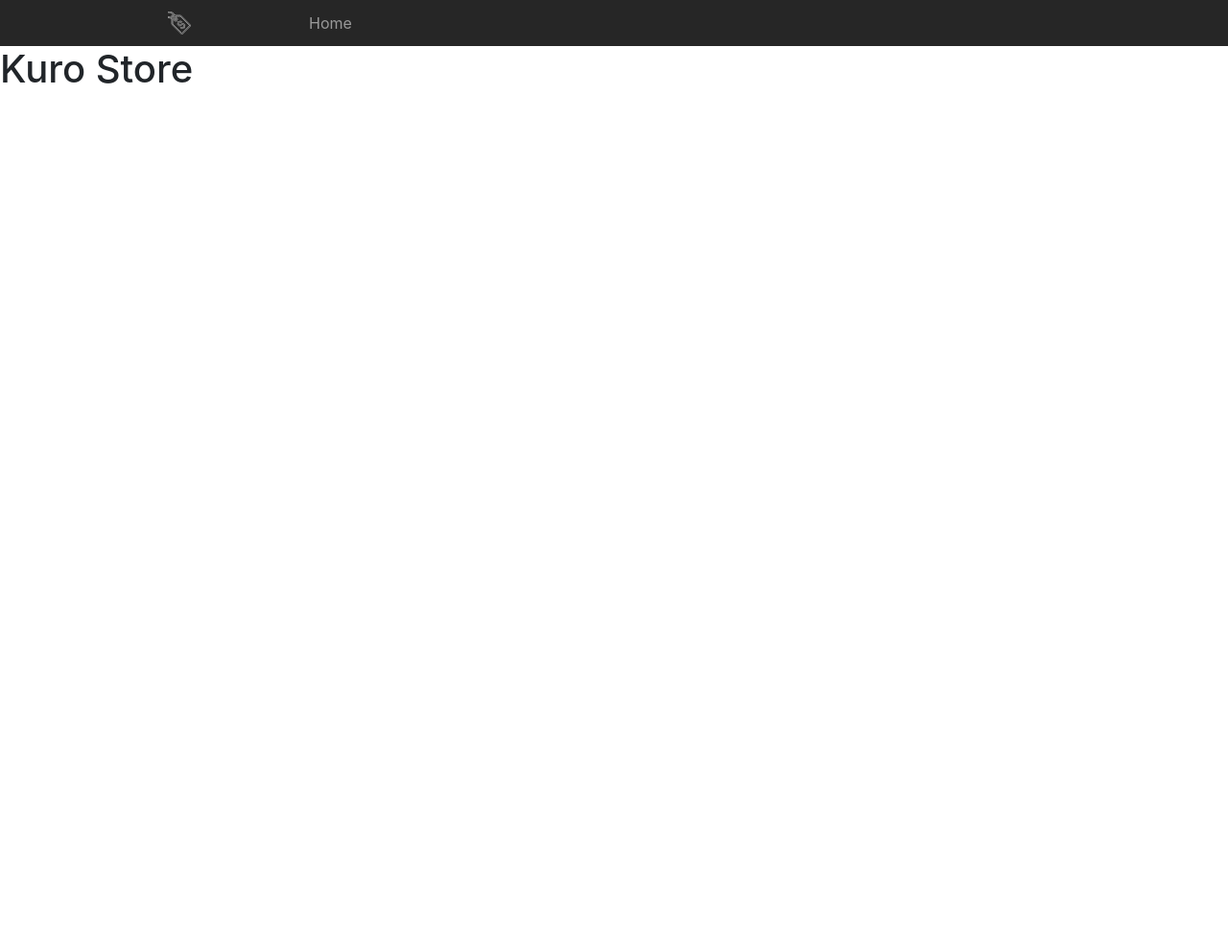
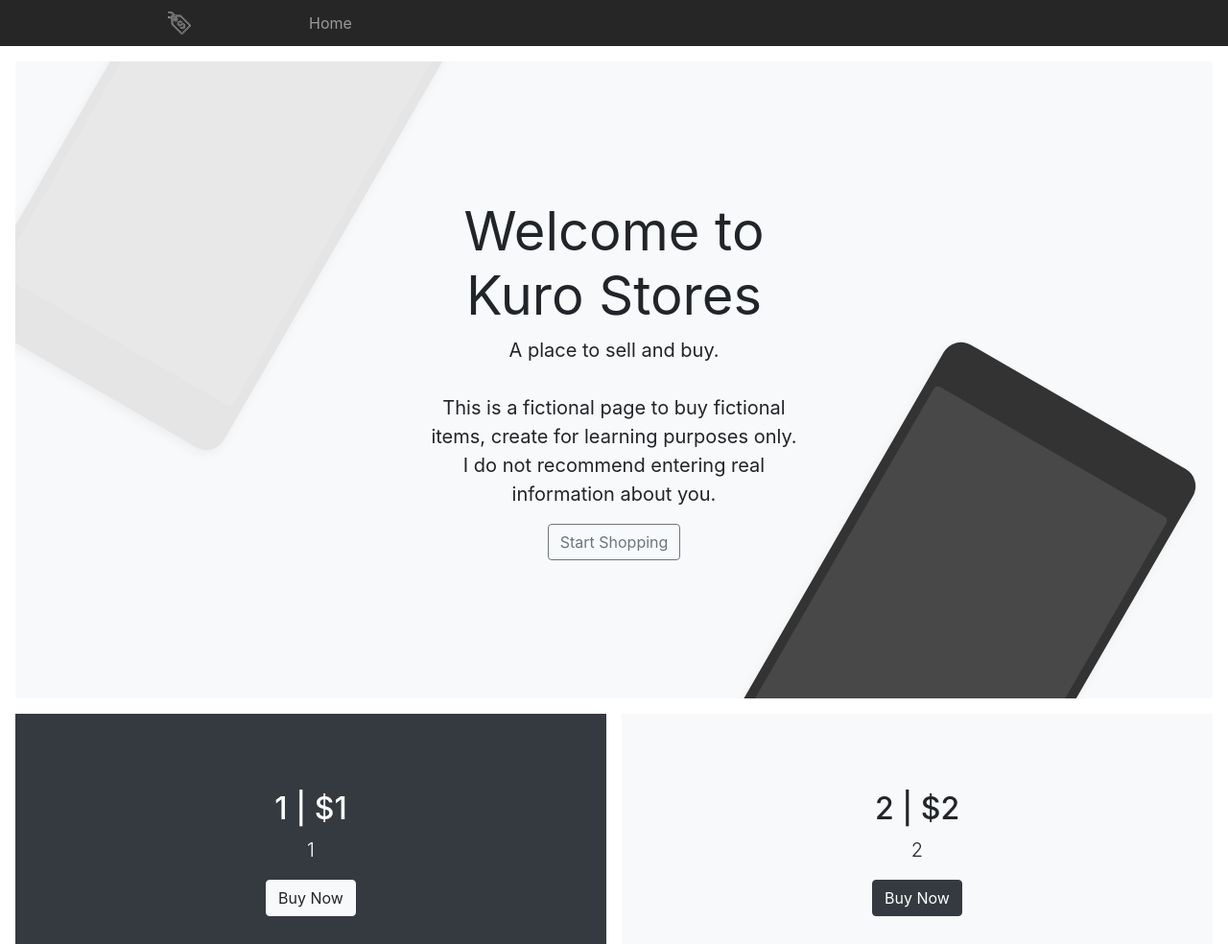
Before and after one commit to kuro-vale/kuro-store-django, a Django app: page /home/ in a window 1280 px wide. Shown: the top 984 px of the page at 96% size. Before the commit the page ends 87 px from the top, so only its background shows below. Run offline with Django 4.2, Linux system fonts and the light colour scheme; data comes from the database, SQL or seed files in the repository; both versions use the stored data as it was after the commit; some libraries are stand-ins or nearby versions.

Commit message:
Make the logic to render pair blocks of items with symmetric color

```diff
--- a/project/settings.py
+++ b/project/settings.py
@@ -25,7 +25,7 @@ SECRET_KEY = 'django-insecure-%@mrrvg_*duqs359u-y*2czrdq=oi$e!27e2@-1q!^d7&w^1%f
 # SECURITY WARNING: don't run with debug turned on in production!
 DEBUG = True
 
-ALLOWED_HOSTS = ['localhost', '0.0.0.0', '127.0.0.1']
+ALLOWED_HOSTS = ['*']
 
 
 # Application definition
--- a/sales/static/css/style.css
+++ b/sales/static/css/style.css
@@ -79,3 +79,10 @@
 }
 
 .overflow-hidden { overflow: hidden; }
+
+img {
+    object-fit: contain;
+    width: 100%;
+    height: 100%;
+    color: red;
+}
--- a/sales/templates/base.html
+++ b/sales/templates/base.html
@@ -5,6 +5,7 @@
 {% bootstrap_javascript jquery='full' %}
 
 {% block head %}
+    <link rel="icon" href="{% static 'images/favicon.ico' %}">
     <link href="{% static 'css/style.css' %}" rel="stylesheet">
     <title>Kuro Store</title>
 {% endblock %}
--- a/sales/templates/sales/home.html
+++ b/sales/templates/sales/home.html
@@ -1,5 +1,74 @@
 {% extends 'base.html' %}
 
 {% block content %}
-<h1>Kuro Store</h1>
+<div class="position-relative overflow-hidden p-3 p-md-5 m-md-3 text-center bg-light">
+      <div class="col-md-5 p-lg-5 mx-auto my-5">
+        <h1 class="display-4 font-weight-normal">Welcome to {{ store.name }}</h1>
+        <p class="lead font-weight-normal">A place to sell and buy.<br><br>This is a fictional page to buy fictional items, create for learning purposes only.<br> I do not recommend entering real information about you.</p>
+        <a class="btn btn-outline-secondary" href="#shop-zone">Start Shopping</a>
+      </div>
+      <div class="product-device box-shadow d-none d-md-block"></div>
+      <div class="product-device product-device-2 box-shadow d-none d-md-block"></div>
+</div>
+<section id="shop-zone">
+{% for item in items %}
+    {% if not forloop.counter|divisibleby:"2" %}
+        <div class="d-md-flex flex-md-equal w-100 my-md-3 pl-md-3">
+            {% for i in item %}
+                {% if not forloop.counter|divisibleby:"2" %}
+                    <div class="bg-dark mr-md-3 pt-3 px-3 pt-md-5 px-md-5 text-center text-white overflow-hidden">
+                        <div class="my-3 py-3">
+                            <h2 class="display-5">{{ i }} | ${{ i }}</h2>
+                            <p class="lead">{{ i }}</p>
+                            <a class="btn btn-light" href="#">Buy Now</a>
+                        </div>
+                        <div class="bg-light box-shadow mx-auto" style="width: 80%; height: 300px; border-radius: 21px 21px 0 0;">
+                            <img src="{{ i }}" alt="Image of {{ i }}">
+                        </div>
+                    </div>
+                {% elif forloop.counter|divisibleby:"2" %}
+                    <div class="bg-light mr-md-3 pt-3 px-3 pt-md-5 px-md-5 text-center overflow-hidden">
+                        <div class="my-3 p-3">
+                            <h2 class="display-5">{{ i }} | ${{ i }}</h2>
+                            <p class="lead">{{ i }}</p>
+                            <a class="btn btn-dark" href="#">Buy Now</a>
+                        </div>
+                        <div class="bg-dark box-shadow mx-auto" style="width: 80%; height: 300px; border-radius: 21px 21px 0 0;">
+                            <img src="{{ i }}" alt="Image of {{ i }}">
+                        </div>
+                    </div>
+                {% endif %}
+            {% endfor %}
+        </div>
+    {% else %}
+        <div class="d-md-flex flex-md-equal w-100 my-md-3 pl-md-3">
+            {% for i in item %}
+                {% if not forloop.counter|divisibleby:"2" %}
+                    <div class="bg-light mr-md-3 pt-3 px-3 pt-md-5 px-md-5 text-center overflow-hidden">
+                        <div class="my-3 p-3">
+                            <h2 class="display-5">{{ i }} | ${{ i }}</h2>
+                            <p class="lead">{{ i }}</p>
+                            <a class="btn btn-dark" href="#">Buy Now</a>
+                        </div>
+                        <div class="bg-dark box-shadow mx-auto" style="width: 80%; height: 300px; border-radius: 21px 21px 0 0;">
+                            <img src="{{ i }}" alt="Image of {{ i }}">
+                        </div>
+                    </div>
+                {% elif forloop.counter|divisibleby:"2" %}
+                  <div class="bg-dark mr-md-3 pt-3 px-3 pt-md-5 px-md-5 text-center text-white overflow-hidden">
+                      <div class="my-3 py-3">
+                        <h2 class="display-5">{{ i }} | ${{ i }}</h2>
+                        <p class="lead">{{ i }}</p>
+                        <a class="btn btn-light" href="#">Buy Now</a>
+                      </div>
+                      <div class="bg-light box-shadow mx-auto" style="width: 80%; height: 300px; border-radius: 21px 21px 0 0;">
+                          <img src="{{ i }}" alt="Image of {{ i }}">
+                      </div>
+                  </div>
+                {% endif %}
+            {% endfor %}
+        </div>
+    {% endif %}
+{% endfor %}
+</section>
 {% endblock %}
--- a/sales/views.py
+++ b/sales/views.py
@@ -1,6 +1,8 @@
 from django.http import HttpResponseRedirect
 from django.shortcuts import render
 from django.urls import reverse
+
+from sales.models import Store
 
 
 def index(request):
@@ -8,4 +10,7 @@ def index(request):
 
 
 def home(request):
-    return render(request, 'sales/home.html')
+    root_store = Store.objects.get(pk=1)
+    # Items have to go in pairs to render blocks of (Black, White) (White, Black)...
+    root_items = [range(1, 3), range(3, 5), range(5, 7), range(7, 8)]
+    return render(request, 'sales/home.html', {'items': root_items, 'store': root_store})
```
Also changed, not shown: sales/tests.py (+5 -5 lines), db.sqlite3, sales/static/images/favicon.ico (added).
